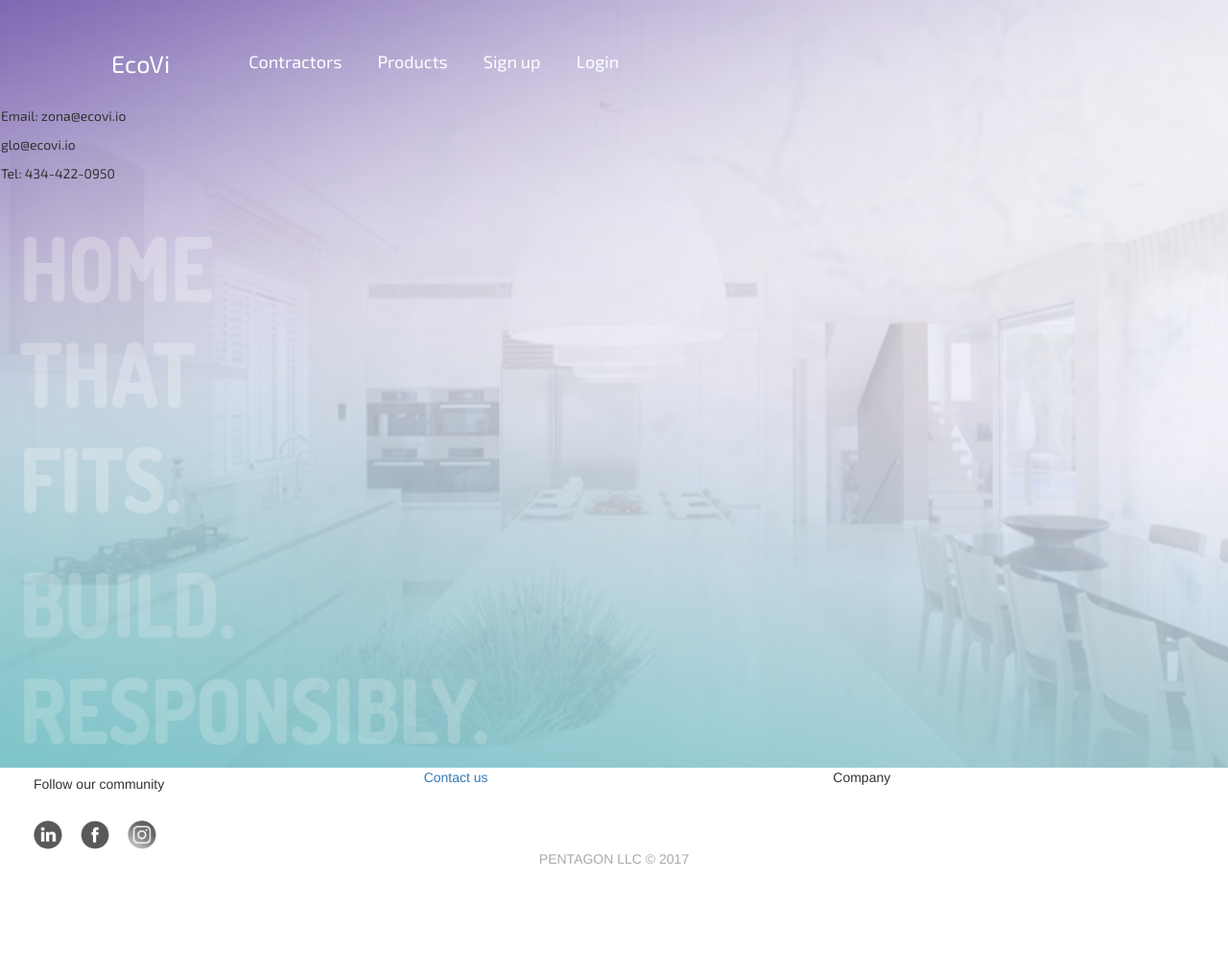
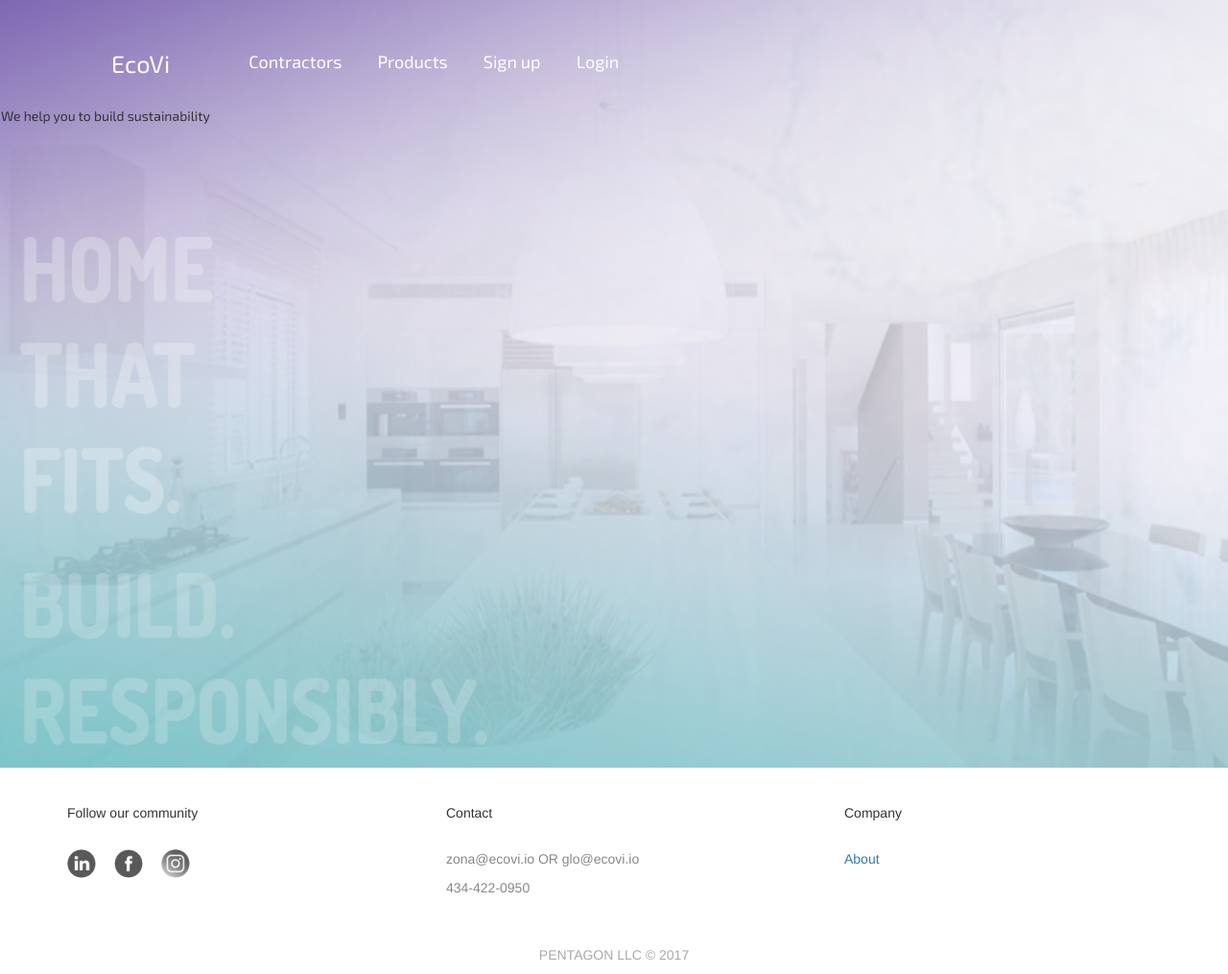
Before and after one commit to zona-li/ecovi, a Django app: page /contact/ in a window 1280 px wide. Shown: the whole page at 96% size. Before the commit the page ends 900 px from the top, so only its background shows below. Run offline with Django 3.2, Linux system fonts and the light colour scheme; some libraries are stand-ins or nearby versions.

Commit message:
update footer

```diff
--- a/app/homestarter/main/templates/main/basic.html
+++ b/app/homestarter/main/templates/main/basic.html
@@ -1,8 +1,6 @@
 {% extends "main/header.html" %}
 
 {% block content %}
-	<p>Email: zona@ecovi.io</p>
-	<p>glo@ecovi.io</p>
-	<p>Tel: 434-422-0950</p>
+	<p>We help you to build sustainability</p>
 
 {% endblock %}
--- a/app/homestarter/main/templates/main/header.html
+++ b/app/homestarter/main/templates/main/header.html
@@ -29,8 +29,9 @@
 			font-family:'Exo 2';
 			padding-top: 40px;
 		}
-		.container {
-			padding-top: 10px;
+		.container-fluid {
+			padding-top: 30px;
+			padding-left: 50px;
 		}
 		.btn-link:hover {
 			color: #638dae;
@@ -80,15 +81,20 @@
 					</a>
                 </div>
                 <div class="col-xs-4 col-sm-4 col-md-4 col-lg-4">
-                    <a href='/contact/'>Contact us</a>
+                    <!-- <a href='/contact/'>Contact us</a> -->
+                    <h5>Contact</h5>
+                    <p style="padding-top: 20px; color: #8C8787">zona@ecovi.io OR glo@ecovi.io</p>
+                    <p style="color: #8C8787">434-422-0950</p>
                 </div>
                 <div class="col-xs-4 col-sm-4 col-md-4 col-lg-4">
-                    <p>Company</p>
+                    <h5>Company</h5>
+                    <p style="padding-top: 20px; color: #8C8787"><a href='/contact/'>About</a></p>
+
                 </div>
             </div>
         </div>
 
-        <div class="row">
+        <div class="row" style="padding-top: 40px;">
 			<p class="text-uppercase text-center" id = "footer_text" style="color: #A9A9A9">  # Copyright info # </p>
 		</div>
 	</footer>
```
Also changed, not shown: 4 other files.
